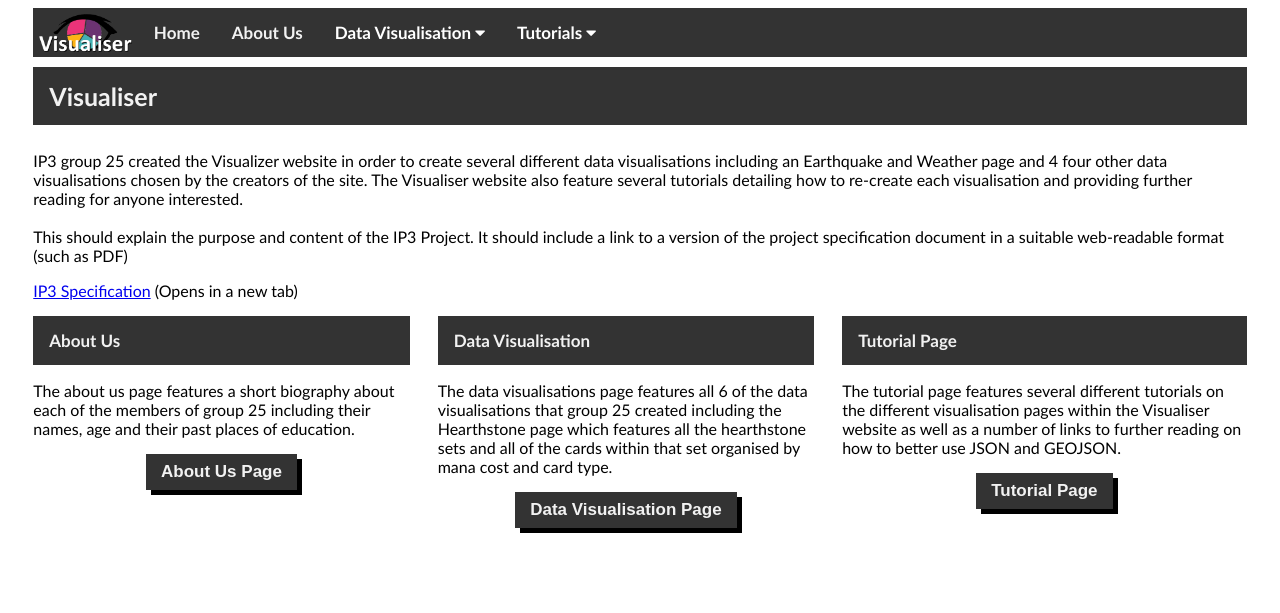
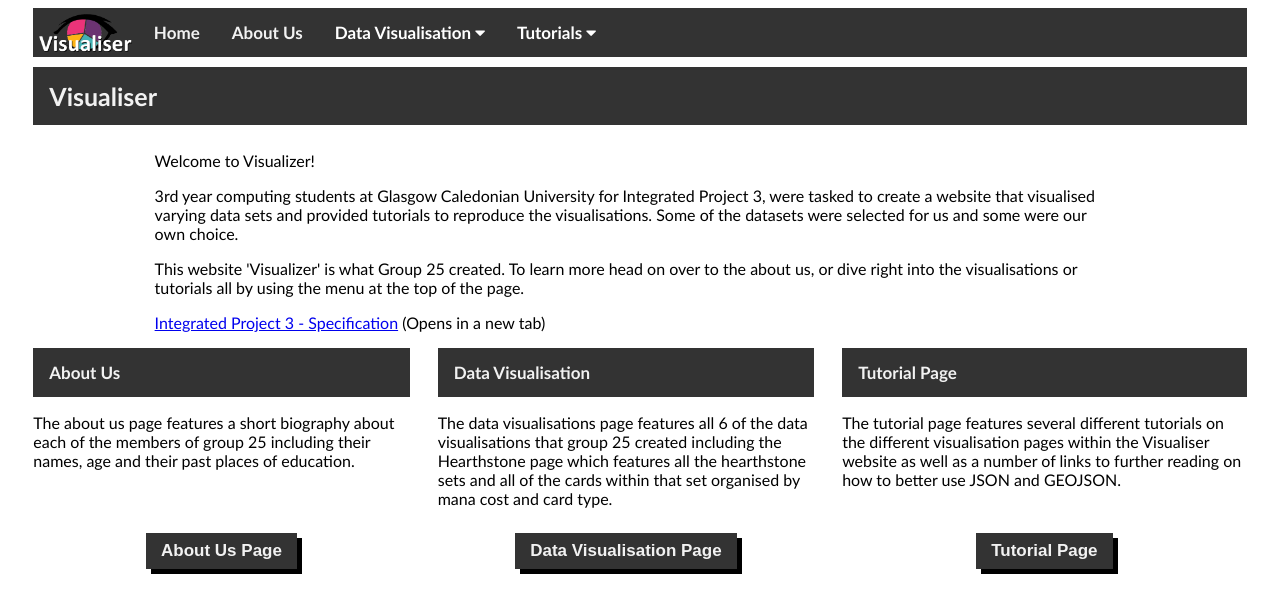
Before and after one commit to markonline37/ip3, a PHP site: page / in a window 1280 px wide. Shown: the top 613 px of the page. Run offline with PHP 8.4, Linux system fonts and the light colour scheme.

Commit message:
Website done - barring testing

```diff
--- a/css/style.css
+++ b/css/style.css
@@ -37,6 +37,10 @@ body, html {
 	margin-right: auto;
     color: black;
 	width: auto;
+}
+
+.booster {
+	min-height: 0px;
 }
 
 h1 {
@@ -118,6 +122,10 @@ h5 {
 
 /* For desktop: */
 @media only screen and (min-width: 950px) {
+	.col-1left {
+		width: 10%;
+		padding-right: 28px;
+	}
 	.col-1 {
 		width: 10%;
 	}
@@ -173,4 +181,8 @@ h5 {
 		height: 100%;
 		width: auto;
 	}
+
+	.booster {
+		min-height: 120px;
+	}
 }
--- a/index.php
+++ b/index.php
@@ -1,5 +1,5 @@
 <?php
-$title = 'Visualiser';
+$title = 'Visualizer';
 $description = 'Website Homepage';
 include('inc/header.php');
 ?>
@@ -8,40 +8,52 @@ include('inc/header.php');
 
 <h1>Visualiser</h1>
 <div class="row">
-	<div class="col-10">
+	<div class="col-1left">&nbsp;</div>
+	<div class="col-8left">
 		<p>
-			IP3 group 25 created the Visualizer website in order to create several different data visualisations including an Earthquake and Weather page and 4 four other data visualisations chosen by the creators of the site. The Visualiser website also feature several tutorials detailing how to re-create each visualisation and providing further reading for anyone interested. <br><br>
-			This should explain the purpose and content of the IP3 Project. It should include a link to a
-			version of the project specification document in a suitable web-readable format (such as
-			PDF)
+			Welcome to Visualizer!
 		</p>
 		<p>
-			<a href="pdf/ip3specification.pdf" target="_blank">IP3 Specification</a> (Opens in a new tab)
+			3rd year computing students at Glasgow Caledonian University for Integrated Project 3, were tasked to create a website that visualised varying data sets and provided tutorials to reproduce the visualisations. Some of the datasets were selected for us and some were our own choice.
+		</p>
+		<p>
+			This website 'Visualizer' is what Group 25 created. To learn more head on over to the about us, or dive right into the visualisations or tutorials all by using the menu at the top of the page.
+		</p>
+		<p>
+		<a href="pdf/ip3specification.pdf" target="_blank">Integrated Project 3 - Specification</a> (Opens in a new tab)
 	</p>
 	</div>
+	<div class="col-1">&nbsp;</div>
+	<div class="col-10"></div>
 	<div class="col-thirdleft">
 		<h5>About Us</h5>
+		<div class="booster">
 			<p>
 				The about us page features a short biography about each of the members of group 25 including their names, age and their past places of education.
 			</p>
+		</div>
 		<div class="center">
 			<button type="button" class="main_button" id="aboutus_button" onclick="window.location='aboutus.php'">About Us Page</button>
 		</div>
 	</div>
 	<div class="col-thirdleft">
 		<h5>Data Visualisation</h5>
+		<div class="booster">
 			<p>
 				The data visualisations page features all 6 of the data visualisations that group 25 created including the Hearthstone page which features all the hearthstone sets and all of the cards within that set organised by mana cost and card type.
 			</p>
+		</div>
 		<div class="center">
 			<button type="button" class="main_button" id="earthquake_button" onclick="window.location='visualisation.php'">Data Visualisation Page</button>
 		</div>
 	</div>
 	<div class="col-third">
 		<h5>Tutorial Page</h5>
+		<div class="booster">
 			<p>
 				 The tutorial page features several different tutorials on the different visualisation pages within the Visualiser website as well as a number of links to further reading on how to better use JSON and GEOJSON.
 			</p>
+		</div>
 		<div class="center">
 			<button type="button" class="main_button" id="tutorial_button" onclick="window.location='tutorial.php'">Tutorial Page</button>
 		</div>
--- a/js/shakespeare.js
+++ b/js/shakespeare.js
@@ -95,7 +95,7 @@ function drawCloud(data){
 	var minFont = 14;
 	var maxWeight = 900;
 	var minWeight = 100;
-	var minCount = 1;
+	var minCount = 8;
 	var array = [];
 
 	var newData = {};
```
Also changed, not shown: hearthstonetutorial.php (+22 -19 lines). Lines whose indentation alone changed are shown as unchanged.
